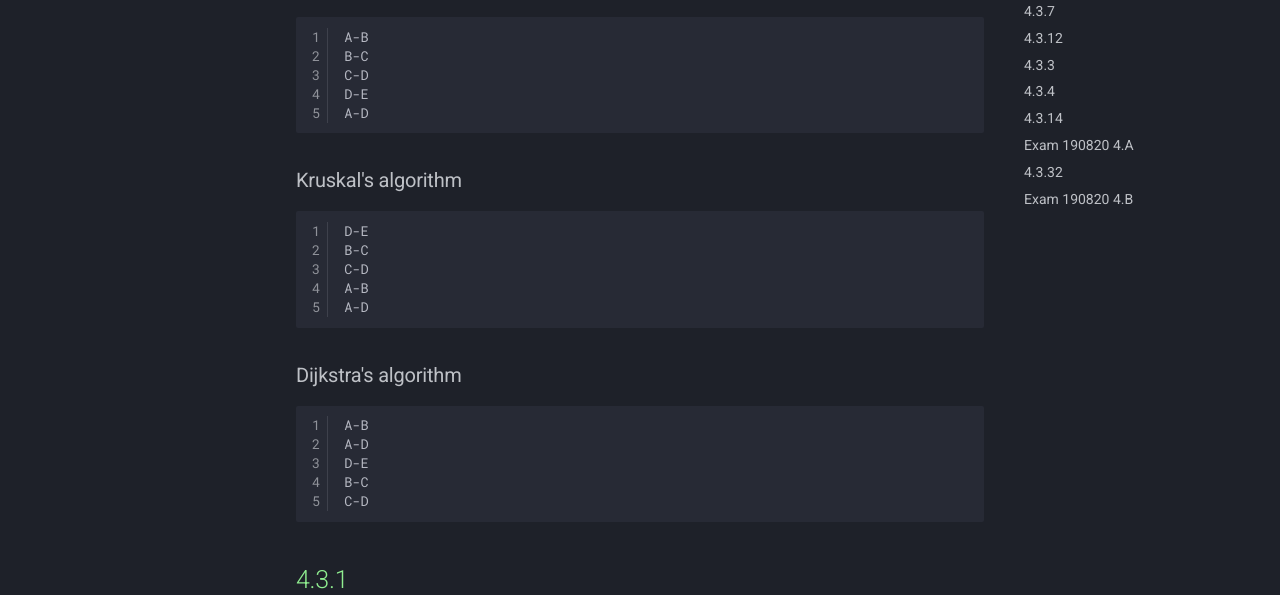
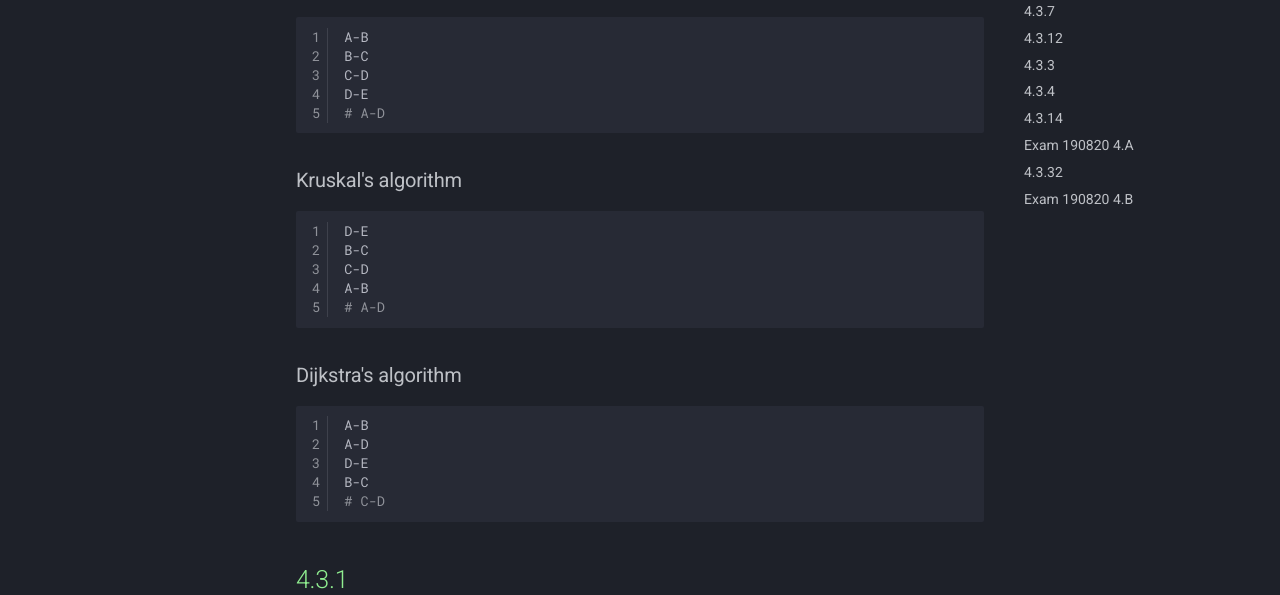
Before and after one commit to gustavkrist/notes, an MkDocs documentation site: the page built from docs/Algorithms & Data Structures/Exercises/Exercise 12.md, in a window 1280 px wide and 900 px high, scrolled down 513 px. Shown: the part 232-827 px from the top of the window. Built offline with MkDocs 1.6.1 and Material for MkDocs 9.7.7, drawn with Linux system fonts in a browser that asks for light colours; nearby versions of some CDN libraries.

````diff
--- a/docs/Algorithms & Data Structures/Exercises/Exercise 12.md
+++ b/docs/Algorithms & Data Structures/Exercises/Exercise 12.md
@@ -16,7 +16,7 @@ A-B
 B-C
 C-D
 D-E
-A-D
+# A-D
 ```
 
 ### Kruskal's algorithm
@@ -26,7 +26,7 @@ D-E
 B-C
 C-D
 A-B
-A-D
+# A-D
 ```
 
 ### Dijkstra's algorithm
@@ -36,7 +36,7 @@ A-B
 A-D
 D-E
 B-C
-C-D
+# C-D
 ```
 
 ## 4.3.1 { style="color:lightgreen" }
````
